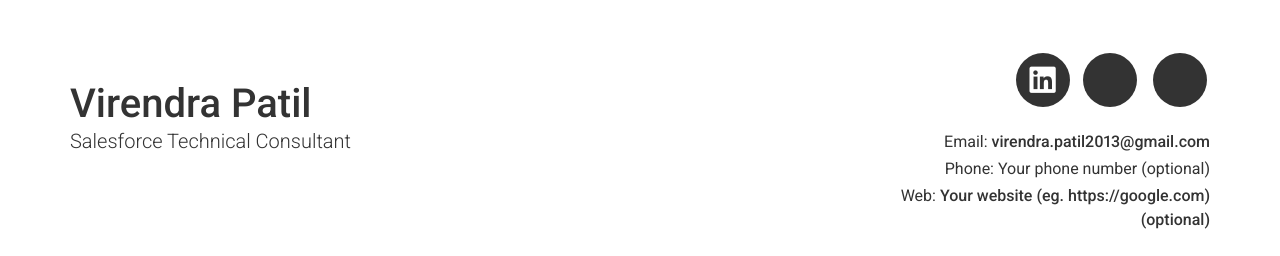
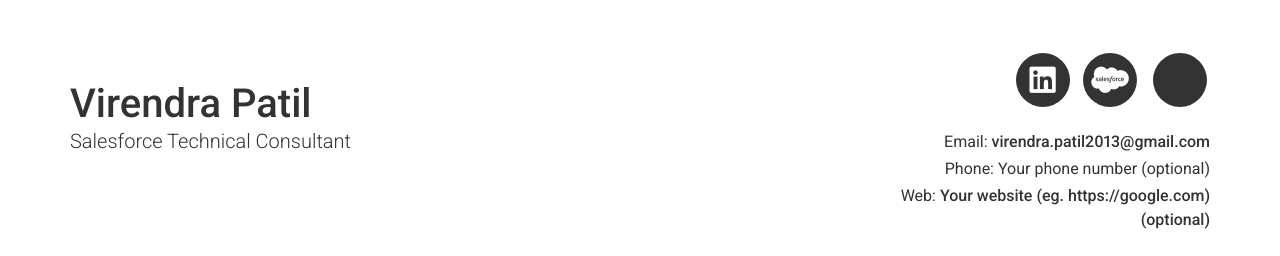
Before and after one commit to VirendraPatil2013/virendra.patil.github.io, a Jekyll site: the page built from index.md, in a window 1280 px wide. Shown: the top 256 px of the page. Built offline with Jekyll 4.4.1, drawn with Linux system fonts in a browser that asks for light colours; nearby versions of some CDN libraries.

Commit message:
added salesforce logo to Trailblazer

```diff
--- a/_includes/header.html
+++ b/_includes/header.html
@@ -100,7 +100,7 @@
         {%- if site.sf_username -%}
           <li>
             <a target="_blank" href="https://trailblazer.me/id/{{ site.sf_username | escape }}" class="button button--sacnite button--round-l">
-              <i class="fab f83b" title="Trailblazer link"></i>
+              <i class="fab fa-salesforce" title="Trailblazer link"></i>
             </a>
           </li>
         {%- endif -%}
```
